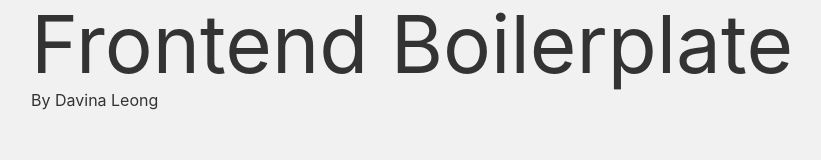
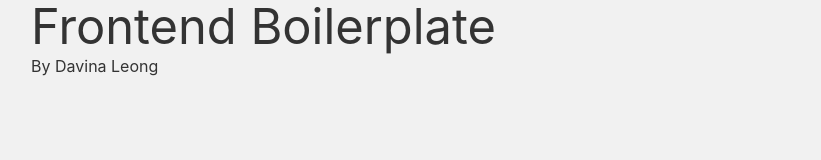
Before and after one commit to davinaleong/boilerplate-frontend, a website built with Vite: page index.html in a window 1280 px wide. Shown: the whole page, without its empty margins (9-830 px from the left). Built offline with nearby package versions, Linux system fonts and the light colour scheme; a web font is replaced by a local one.

Commit message:
Updated font sizes

```diff
--- a/src/styles/_maps.scss
+++ b/src/styles/_maps.scss
@@ -113,22 +113,26 @@ $font-families: (
 
 /// Fonts - Font Sizes
 $font-sizes: (
-  // Step -2: 12.50px → 10.00px
-  "200": clamp(0.63rem, calc(0.84rem + -0.27vw), 0.78rem),
-  // Step -1: 15.00px → 14.14px
-  "300": clamp(0.88rem, calc(0.96rem + -0.09vw), 0.94rem),
+  // Step -4: 0
+  "0": 0,
+  // Step -3: 10.42px → 10.24px
+  "100": clamp(0.64rem, calc(0.66rem + -0.02vw), 0.65rem),
+  // Step -2: 12.50px → 12.80px
+  "200": clamp(0.78rem, calc(0.77rem + 0.03vw), 0.8rem),
+  // Step -1: 15.00px → 16.00px
+  "300": clamp(0.94rem, calc(0.92rem + 0.11vw), 1rem),
   // Step 0: 18.00px → 20.00px
   "400": clamp(1.13rem, calc(1.08rem + 0.22vw), 1.25rem),
-  // Step 1: 21.60px → 28.28px
-  "500": clamp(1.35rem, calc(1.2rem + 0.73vw), 1.77rem),
-  // Step 2: 25.92px → 39.99px
-  "600": clamp(1.62rem, calc(1.31rem + 1.53vw), 2.5rem),
-  // Step 3: 31.10px → 56.54px
-  "700": clamp(1.94rem, calc(1.39rem + 2.77vw), 3.53rem),
-  // Step 4: 37.32px → 79.95px
-  "800": clamp(2.33rem, calc(1.41rem + 4.63vw), 5rem),
-  // Step 5: 44.79px → 113.05px
-  "900": clamp(2.8rem, calc(1.32rem + 7.42vw), 7.07rem)
+  // Step 1: 21.60px → 25.00px
+  "500": clamp(1.35rem, calc(1.28rem + 0.37vw), 1.56rem),
+  // Step 2: 25.92px → 31.25px
+  "600": clamp(1.62rem, calc(1.5rem + 0.58vw), 1.95rem),
+  // Step 3: 31.10px → 39.06px
+  "700": clamp(1.94rem, calc(1.77rem + 0.87vw), 2.44rem),
+  // Step 4: 37.32px → 48.83px
+  "800": clamp(2.33rem, calc(2.08rem + 1.25vw), 3.05rem),
+  // Step 5: 44.79px → 61.04px
+  "900": clamp(2.8rem, calc(2.45rem + 1.77vw), 3.82rem)
 );
 
 /// Fonts - Font Weights
```
